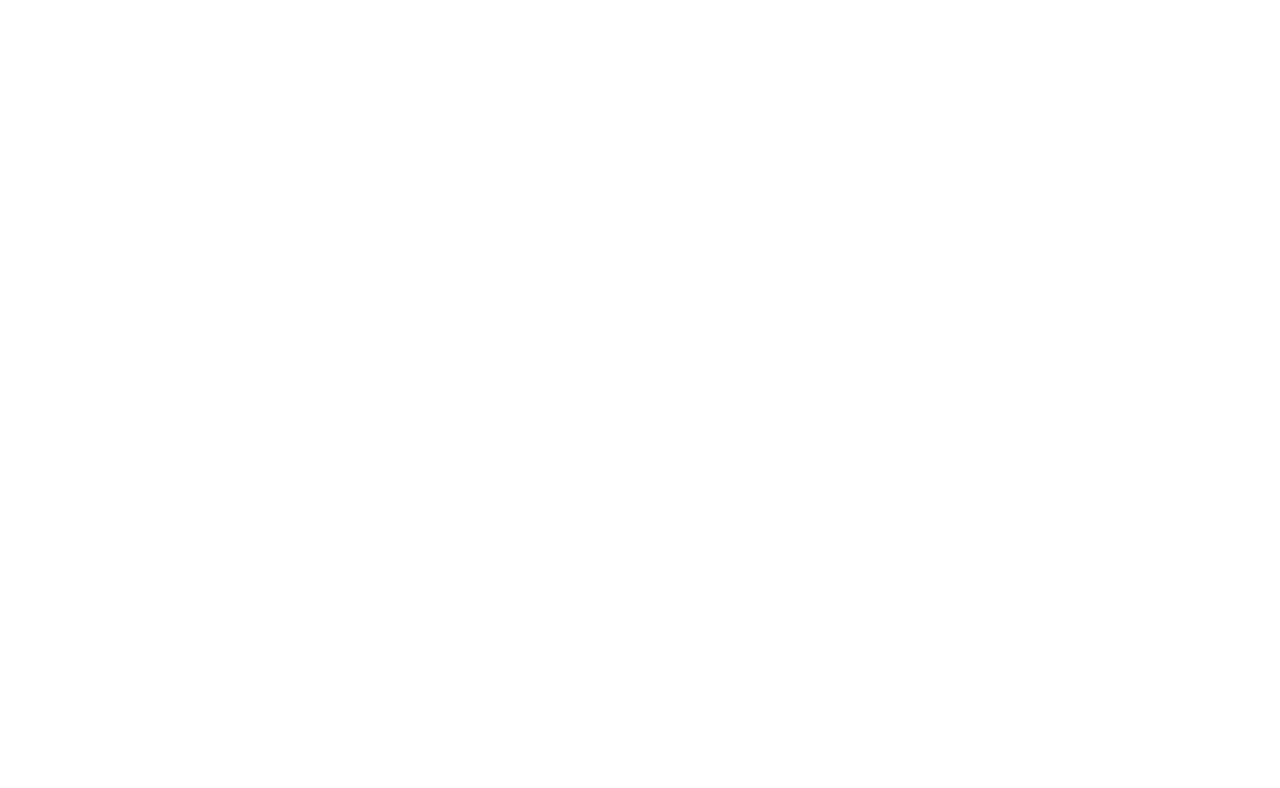
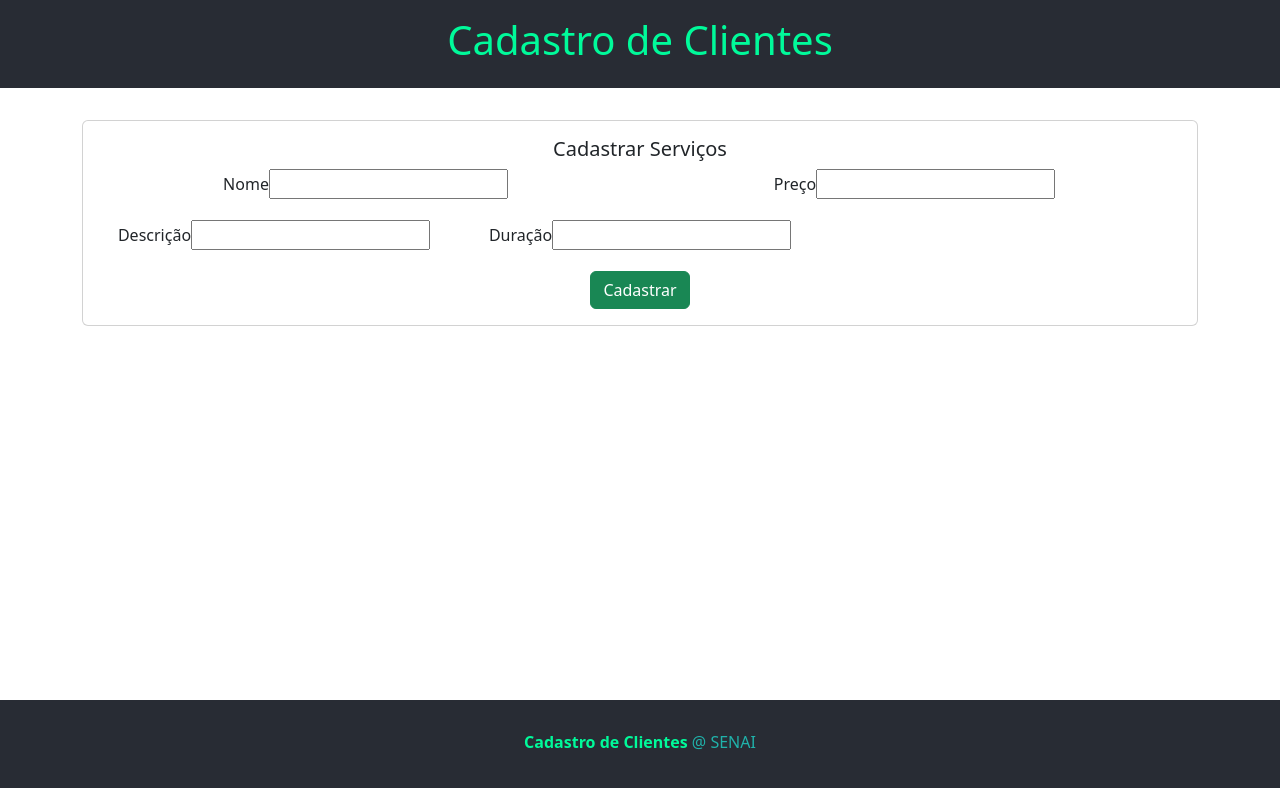
Before and after one commit to casagrande7/barbearialb_front, a React (Create React App) app: page /CadastroServicos in a window 1280 px wide. Before the commit this address had no page. Shown: the top 788 px of the page. Built offline with nearby package versions, Linux system fonts and the light colour scheme.

Commit message:
Atualizado

```diff
--- /dev/null
+++ b/src/components/CadastroServicos.tsx
@@ -0,0 +1,106 @@
+import React, { Component, useState, ChangeEvent, FormEvent, useEffect } from 'react';
+import Footer from './Footer';
+import Header from './Header';
+import styles from '../App.module.css'
+import axios from 'axios';
+
+
+const CadastroServicos = () => {
+    // Use state é para verificar o estado
+    // set significa
+    const [nome, setNome] = useState<string>("");
+    const [preco, setPreco] = useState<string>("");
+    const [descricao, setDescricao] = useState<string>("");
+    const [duracao, setDuracao] = useState<string>("");
+
+    // FormEvent monitora os eventos do formulário
+    const CadastrarServicos = (e: FormEvent) => {
+        e.preventDefault();
+
+        const dados = {
+            nome: nome,
+            preco: preco,
+            descricao: descricao,
+            duracao: duracao
+        }
+
+        axios.post('http://127.0.0.1:8000/api/store',
+            dados,
+            {
+                headers: {
+                    "Accept": "aplication/json",
+                    "Content-Type": "aplication/json"
+
+                }
+            }).then(function (response) {
+                if (response.data.sucess = false) {
+                    console.log("error");
+                    console.log(response.data.error);
+                } else {
+                    window.location.href = "/ListagemServicos"
+                }
+            }).catch(function (error) {
+                console.log(error);
+            });
+
+    }
+
+    const handleState = (e: ChangeEvent<HTMLInputElement>) => {
+        if (e.target.name === "nome") {
+            setNome(e.target.value);
+        }
+        if (e.target.name === "preco") {
+            setPreco(e.target.value);
+        }
+        if (e.target.name === "descricao") {
+            setDescricao(e.target.value);
+        }
+        if (e.target.name === "duracao") {
+            setDuracao(e.target.value);
+        }
+    }
+
+    return (
+        <div>
+            <Header />
+            <main className={styles.main}>
+                <div className='container'>
+                    <div className='card'>
+                        <div className='card-body'>
+                            <h5 className='card-title'>Cadastrar Serviços</h5>
+                            <form onSubmit={CadastrarServicos} className='row g-3'>
+                                <div className='col-6'>
+                                    <label htmlFor='nome' className='form-label'>Nome</label>
+                                    <input type="text" name='nome' className='form-conrtrol' required onChange={handleState} />
+                                </div>
+                                <div className='col-6'>
+                                    <label htmlFor='preco' className='form-label'>Preço</label>
+                                    <input type="text" name='preco' className='form-conrtrol' required onChange={handleState} />
+
+                                </div>
+                                <div className='col-4'>
+                                    <label htmlFor='descricao' className='form-label'>Descrição</label>
+                                    <input type="text" name='descricao' className='form-conrtrol' required onChange={handleState} />
+
+                                </div>
+                                <div className='col-4'>
+                                    <label htmlFor='duracao' className='form-label'>Duração</label>
+                                    <input type="text" name='duracao' className='form-conrtrol' required onChange={handleState} />
+
+                                </div>
+
+                                <div className='col-12'>
+                                    <button type='submit' className='btn btn-success btn-sn'>Cadastrar</button>
+                                </div>
+                            </form>
+                        </div>
+                    </div>
+                </div>
+            </main>
+
+            <Footer />
+        </div>
+    );
+}
+
+export default CadastroServicos;
--- /dev/null
+++ b/src/components/ListagemServicos.tsx
@@ -0,0 +1,115 @@
+import axios from 'axios';
+import React, { Component, useState, ChangeEvent, FormEvent, useEffect } from 'react';
+import styles from "../App.module.css";
+import { CadastroServicos } from '../interfaces/CadastroServicos';
+
+const ListagemServicos = () => {
+    const [usuarios, setUsuarios] = useState<CadastroServicos[]>([]);
+    const [pesquisa, setPesquisa] = useState<string>('');
+    const [error, setError] = useState("");
+
+    const handleState = (e: ChangeEvent<HTMLInputElement>) => {
+        if (e.target.name === "pesquisa") {
+            setPesquisa(e.target.value);
+        }
+    }
+
+    const buscar = (e: FormEvent) => {
+        e.preventDefault();
+
+        async function fetchData() {
+            try {
+
+                const response = await axios.post('http://127.0.0.1:8000/api/nome',
+                    { nome: pesquisa },
+                    {
+                        headers: {
+                            "Accept": "application/json",
+                            "Content-Type": "application/json"
+                        }
+                    }).then(function (response) {
+                        setUsuarios(response.data.data);
+                    }).catch(function (error) {
+                        console.log(error);
+                    });
+
+
+            } catch (error) {
+                console.log(error);
+            }
+        }
+        fetchData();
+    }
+
+    useEffect(() => {
+        async function fetchData() {
+            try {
+                const response = await axios.get('http://127.0.0.1:8000/api/all');
+                setUsuarios(response.data.data)
+            } catch (error) {
+                setError("Ocorreu um erro");
+                console.log(error);
+            }
+        }
+        fetchData();
+    }, []);
+    return (
+        <div>
+            <main className={styles.main}>
+                <div className='container'>
+                    <div className='col-md mb-3'>
+                        <div className='card'>
+                            <div className='card-body'>
+                                <h5 className='card-little'>Pesquisar</h5>
+                                <form onSubmit={buscar} className='row'>
+                                    <div className='col-10'>
+                                        <input type="text" name='pesquisa' className='form-control' onChange={handleState} />
+                                    </div>
+                                    <div className='col-1'>
+                                        <button type='submit' className='btn btn-success'>Pesquisar</button>
+
+                                    </div>
+                                </form>
+
+                            </div>
+                        </div>
+                    </div>
+                    <div className='card'>
+                        <div className='card-body'>
+                            <h5 className='card-title'>Listagem de Serviços</h5>
+                            <table className='table table-hover'>
+                                <thead>
+                                    <tr>
+                                        <th>ID</th>
+                                        <th>Nome</th>
+                                        <th>Preço</th>
+                                        <th>Descrição</th>
+                                        <th>Duração</th>
+                                        <th>Ações</th>
+                                    </tr>
+                                </thead>
+                                <tbody>
+                                    {usuarios.map(usuario => (
+                                        <tr key={usuario.id}>
+                                            <td>{usuario.id}</td>
+                                            <td>{usuario.nome}</td>
+                                            <td>{usuario.preco}</td>
+                                            <td>{usuario.descricao}</td>
+                                            <td>{usuario.duracao}</td>
+                                            <td>
+                                                <a href="#" className='btn btn-primary btn-sm'>Editar</a>
+                                                <a href="#" className='btn btn-danger btn-sm'>Excluir</a>
+                                            </td>
+                                        </tr>
+                                    ))}
+                                </tbody>
+                            </table>
+                        </div>
+                    </div>
+                </div>
+            </main>
+        </div>
+    );
+}
+
+export default ListagemServicos;
--- /dev/null
+++ b/src/interfaces/CadastroServicos.ts
@@ -0,0 +1,7 @@
+export interface CadastroServicos {
+    id: number;
+    nome: string;
+    preco: number;
+    descricao: string;
+    duracao: number;
+}
--- a/src/router/AppRouter.tsx
+++ b/src/router/AppRouter.tsx
@@ -2,6 +2,8 @@ import React from "react";
 import { BrowserRouter, Route, Routes} from "react-router-dom";
 import CadastroClientes from "../components/CadastroClientes";
 import ListagemClientes from "../components/ListagemClientes";
+import CadastroServicos from "../components/CadastroServicos";
+import ListagemServicos from "../components/ListagemServicos";
 import BuscaCep from "../components/BuscaCepFormCliente";
 
 const AppRouter = () => {
@@ -10,6 +12,8 @@ const AppRouter = () => {
           <Routes>
             <Route path="/CadastroClientes" element= {<CadastroClientes />} />
             <Route path="/ListagemClientes" element= {<ListagemClientes />} />
+            <Route path="/CadastroServicos" element= {<CadastroServicos />} />
+            <Route path="/ListagemServicos" element= {<ListagemServicos />} />
             <Route path="/BuscaCep" element= {<BuscaCep />} />
            </Routes>
         </BrowserRouter>
```
